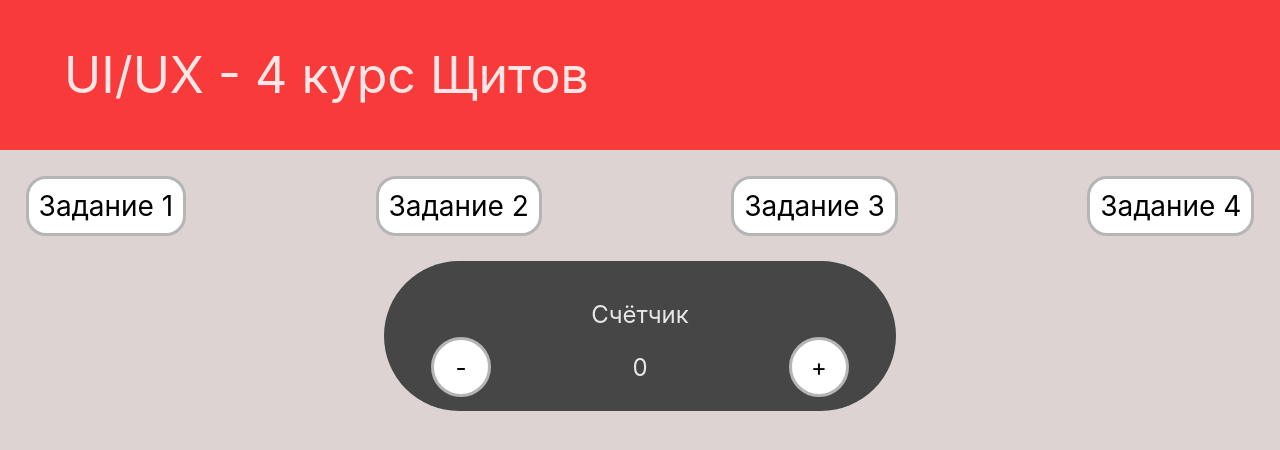
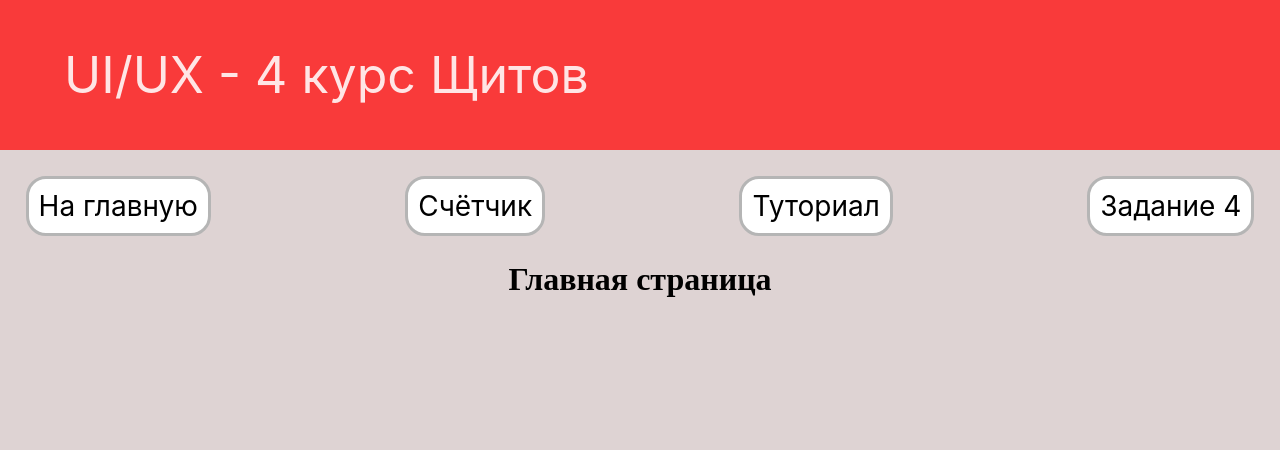
Before and after one commit to manselot/first, a React (Vite) app: page / in a window 1280 px wide. Shown: the top 450 px of the page. Built offline with nearby package versions, Linux system fonts and the light colour scheme.

Commit message:
Decomposition in progress

```diff
--- a/src/App.jsx
+++ b/src/App.jsx
@@ -1,18 +1,18 @@
-import "./index.css"
-import Navbar from "./components/Navbar";
-import Tasklist from "./components/Tasklist";
-import Counter from "./components/Counter";
+import { Route, Routes } from "react-router-dom"
+import Layout from "./Layout"
+import Counter from "./components/Counter"
+import Tutorial from "./pages/Tutorial"
+import Index from "./pages/Index"
 
-function App() {
+export default function App() {
   return (
-    <div className="root">
-      <main className={"main"}>
-        <Navbar/>
-        <Tasklist/>
-        <Counter/>
-      </main>
-    </div>
+    <Layout>
+      <Routes>
+        <Route path={"/"} element={<Index/>}/>
+        <Route path={"/index"} element={<Index/>}/>
+        <Route path={"/counter"} element={<Counter/>}/>
+        <Route path={"/tutorial"} element={<Tutorial/>}/>
+      </Routes>
+    </Layout>
   )
 }
-
-export default App
--- /dev/null
+++ b/src/Layout.jsx
@@ -0,0 +1,19 @@
+import "./components/styles/index.css"
+import Navbar from "./components/Navbar";
+import Buttonlist from "./components/Buttonlist";
+import { Outlet } from "react-router-dom";
+
+const Layout = ({children}) => {
+    return (
+        <div className="root">
+            <Navbar/>
+            <Buttonlist/>
+            <main className={"main"}>
+                {children}
+                <Outlet/>
+            </main>
+        </div>
+    )
+}
+
+export default Layout
--- /dev/null
+++ b/src/components/Buttonlist.jsx
@@ -0,0 +1,21 @@
+import "./styles/buttonlist.css"
+import { Link } from "react-router-dom";
+
+const Buttonlist = () => {
+    return (
+        <div className={"button_container"}>
+          <Link to={"/index"}>
+            <button className={"button"}>На главную</button>
+          </Link>
+          <Link to={"/counter"}>
+            <button className={"button"}>Счётчик</button>
+          </Link>
+          <Link to={"/tutorial"}>
+            <button className={"button"}>Туториал</button>
+          </Link>
+          <button className={"button"}>Задание 4</button>
+        </div>
+    )
+}
+
+export default Buttonlist;
--- a/src/components/Tasklist.jsx
+++ /dev/null
@@ -1,14 +0,0 @@
-import "./styles/tasklist.css"
-
-const Tasklist = () => {
-    return (
-        <div className={"button_container"}>
-          <button className={"button"}>Задание 1</button>
-          <button className={"button"}>Задание 2</button>
-          <button className={"button"}>Задание 3</button>
-          <button className={"button"}>Задание 4</button>
-        </div>
-    )
-}
-
-export default Tasklist;
--- a/src/index.css
+++ b/src/components/styles/index.css
@@ -25,3 +25,8 @@ html {
   -moz-osx-font-smoothing: grayscale;
   -webkit-text-size-adjust: 100%;
 }
+
+/* Стиль текста */
+.text {
+  color: black
+}
--- /dev/null
+++ b/src/pages/Index.jsx
@@ -0,0 +1,12 @@
+import React from "react";
+import "../components/styles/index.css"
+
+const Index = () => {
+    return (
+        <div>
+            <h1 className="text">Главная страница</h1>
+        </div>
+    )
+}
+
+export default Index;
--- a/src/pages/tutorial.tsx
+++ b/src/pages/Tutorial.jsx
@@ -1,3 +1,5 @@
+import React from "react";
+
 const Tutorial = () => {
     return (
         <div>
@@ -5,3 +7,5 @@ const Tutorial = () => {
         </div>
     )
 }
+
+export default Tutorial;
```
Also changed, not shown: src/main.jsx (+2 -17 lines), src/components/styles/buttonlist.css (renamed from src/components/styles/tasklist.css), src/pages/index.tsx (deleted).
